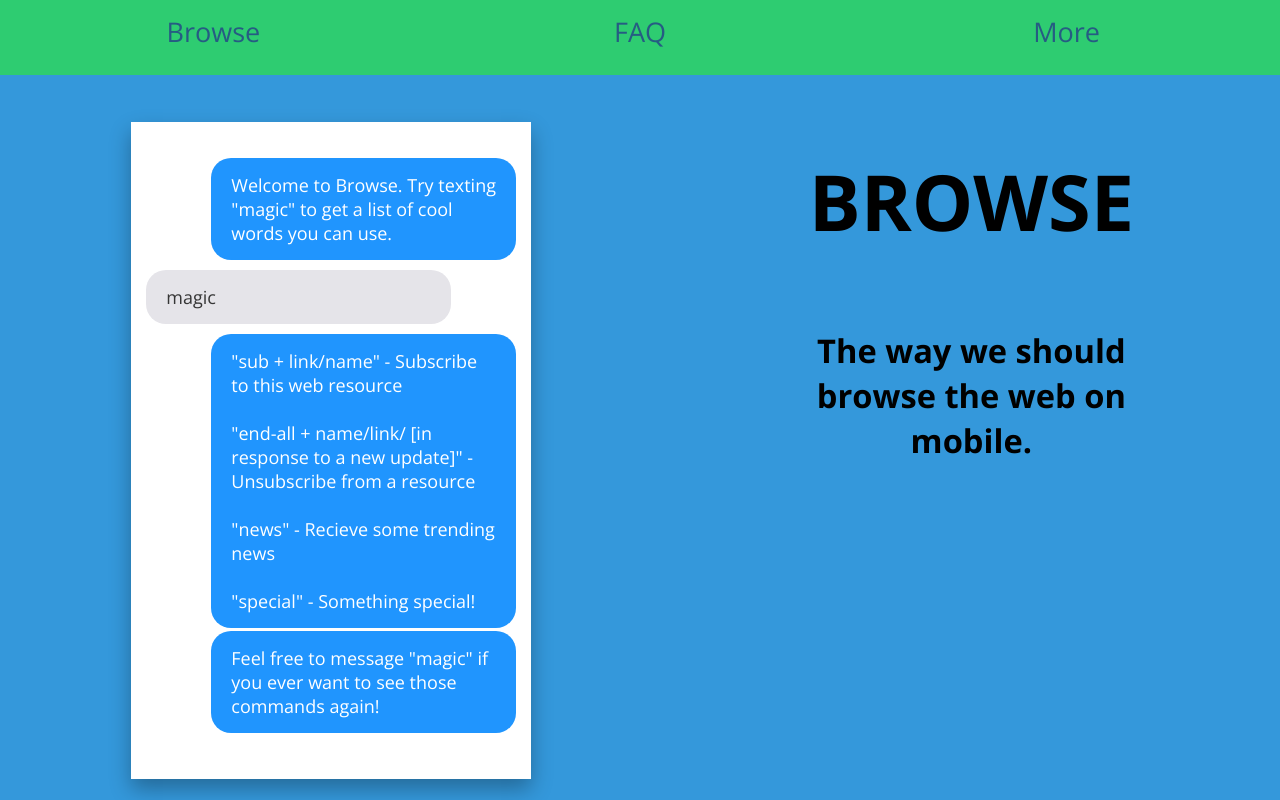
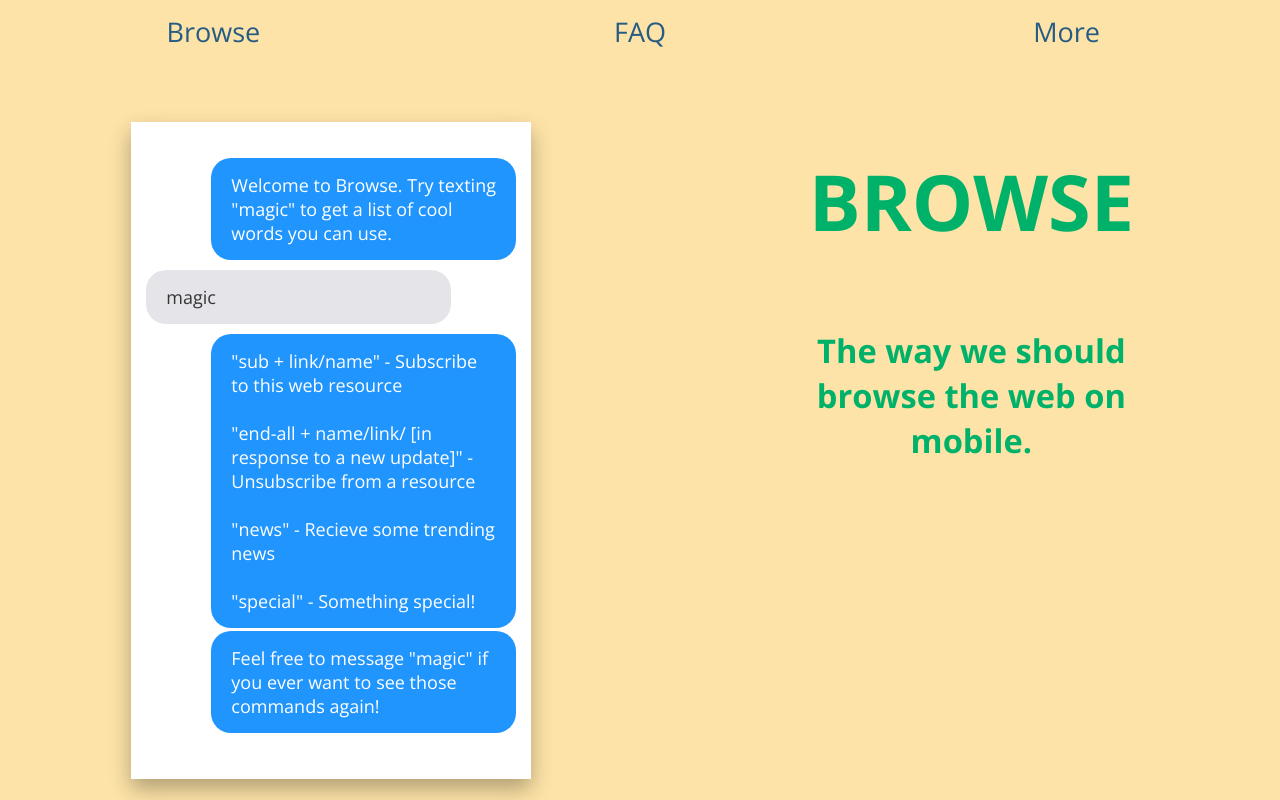
Before and after one commit to hamlim/webbot, a website: page index.html in a window 1280 px wide. Shown: the top 800 px of the page. Drawn offline with nearby package versions, Linux system fonts and the light colour scheme.

Commit message:
meh some changes
Adding in the colors

```diff
--- a/index.html
+++ b/index.html
@@ -1,5 +1,5 @@
 <!doctype html>
-<html class="no-js" lang="">
+<html class="no-js bg--porcelain" lang="en">
     <head>
         <meta charset="utf-8">
         <meta http-equiv="X-UA-Compatible" content="IE=edge,chrome=1">
@@ -10,6 +10,7 @@
         <link href='https://fonts.googleapis.com/css?family=Open+Sans:400,300,300italic,400italic,600,600italic,700,700italic,800,800italic&subset=latin,latin-ext' rel='stylesheet' type='text/css'>
         <link rel="stylesheet" href="./assets/css/dist/normalize.min.css">
         <link rel="stylesheet" href="./assets/css/dist/basi.css">
+        <link rel="stylesheet" href="./assets/css/dist/flatclasses.css">
         <link rel="stylesheet" href="./assets/css/custom.css">
 
         <script src="./assets/js/vendor/modernizr-2.8.3.min.js"></script>
@@ -19,8 +20,8 @@
         <!--[if lt IE 8]>
             <p class="browserupgrade">You are using an <strong>outdated</strong> browser. Please <a href="http://browsehappy.com/">upgrade your browser</a> to improve your experience.</p>
         <![endif]-->
-        <header class="header height--50 bg__clr_blue1 clr_yellow"> <!-- utilities__tac -->
-            <nav class="header--nav grid around middle utilities__tac bg__clr_green1 utilities__pv1">
+        <header class="header height--50 bg--cape-honey clr--jade"> <!-- utilities__tac -->
+            <nav class="header--nav grid around middle utilities__tac utilities__pv1">
                 <a href="#!" title="Browse" class="link cell--4">Browse</a>
                 <a href="#FAQ" title="Frequently Asked Questions" class="link cell--4">FAQ</a>
                 <a href="#footer" title="More links" class="link cell--4">More</a>
```
Also changed, not shown: assets/css/dist/flatclasses.css (added), assets/css/dist/old.css (deleted), assets/css/dist/variables.css (added).
